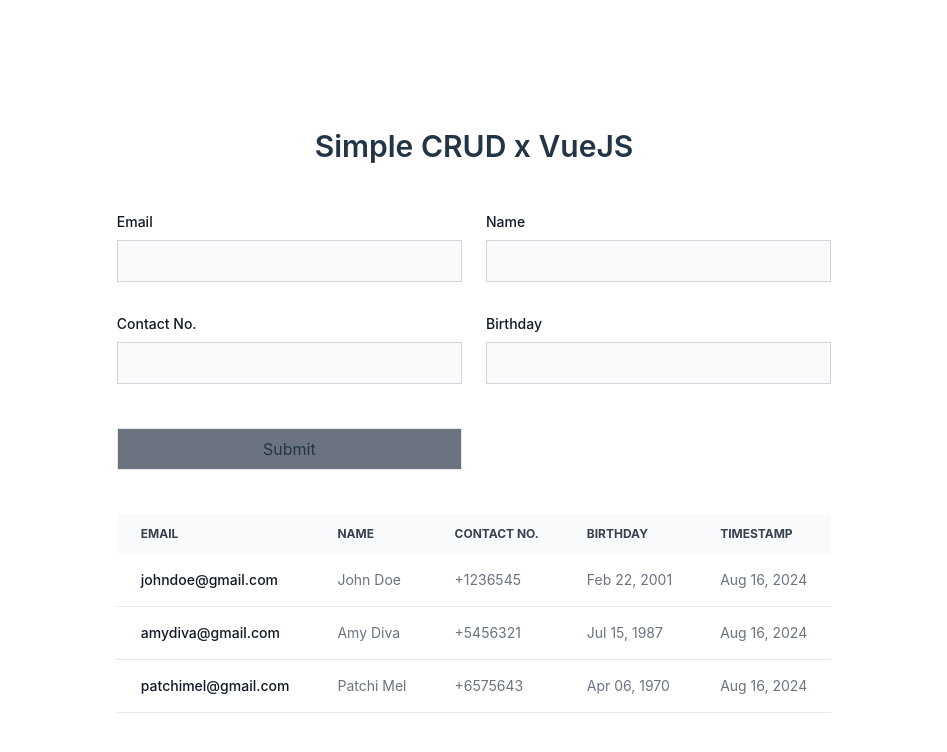
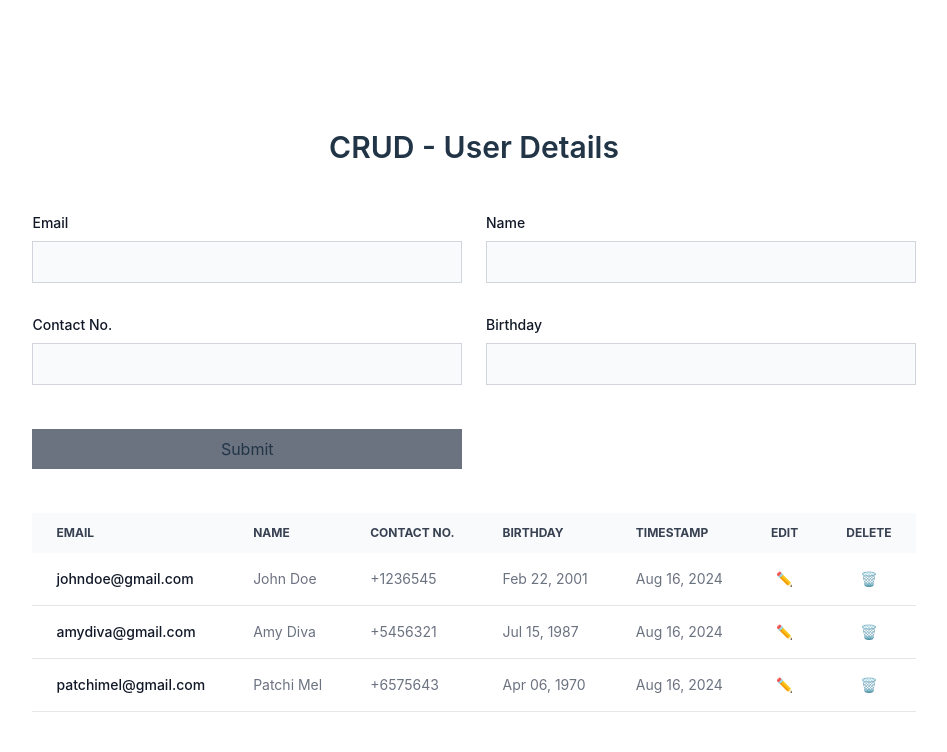
Before and after one commit to andreimelo/crud-vuejs, a Vue app: page / in a window 1280 px wide. Shown: the top 752 px of the page, without its empty margins (166-1113 px from the left). Built offline with nearby package versions, Linux system fonts and the light colour scheme.

Commit message:
refactor: Add edit and delete column in table

```diff
--- a/src/components/global/Table/Table.vue
+++ b/src/components/global/Table/Table.vue
@@ -38,6 +38,8 @@
           <td class="px-6 py-4">{{item.contactNumber}}</td>
           <td class="px-6 py-4">{{item.birthDate}}</td>
           <td class="px-6 py-4">{{item.timeStamp}}</td>
+          <td class="px-6 py-4 cursor-pointer text-center">✏️</td>
+          <td class="px-6 py-4 cursor-pointer text-center">🗑️</td>
         </tr>
       </tbody>
     </table>
--- a/src/views/Home/Home.vue
+++ b/src/views/Home/Home.vue
@@ -13,7 +13,7 @@
 <template>
   <div class="flex flex-col items-center justify-center h-screen">
     <!-- @click="handleFormSubmit" -->
-    <h1 class="font-semibold text-3xl m-10">Simple CRUD x VueJS</h1>
+    <h1 class="font-semibold text-3xl m-10">CRUD - User Details</h1>
     <Form class="grid gap-6 mb-6 md:grid-cols-2 w-full">
       <Input
         label="Email"
@@ -35,7 +35,7 @@
         labelClass="block my-2 text-sm font-medium text-gray-900 dark:text-white"
         inputClass="bg-gray-50 border border-gray-300 text-gray-900 text-sm  focus:ring-blue-500 focus:border-blue-500 block w-full p-2.5 dark:bg-gray-700 dark:border-gray-600 dark:placeholder-gray-400 dark:text-white dark:focus:ring-blue-500 dark:focus:border-blue-500"
       />
-      <button class="bg-gray-500 my-5 w-full border py-2">Submit</button>
+      <button class="bg-gray-500 my-5 w-full py-2">Submit</button>
     </Form>
     <Table :tableHeaderData="mockTableHeader" :tableData="data" />
   </div>
--- a/src/views/Home/mockData/table.js
+++ b/src/views/Home/mockData/table.js
@@ -7,6 +7,8 @@
 	{ id: 3, name: 'Contact No.' },
 	{ id: 4, name: 'Birthday' },
 	{ id: 5, name: 'Timestamp' },
+	{ id: 6, name: 'Edit' },
+	{ id: 7, name: 'Delete' },
 ];
 
 export const data = [
```
